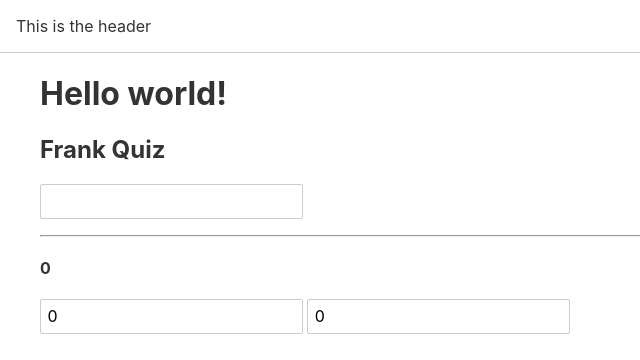
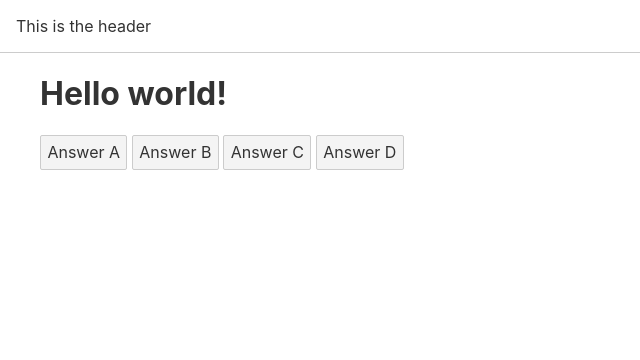
Before and after one commit to frankluongo/lut-svelte-for-beginners, a Svelte app in the folder levelup-quiz/: page / in a window 1280 px wide. Shown: the top 360 px of the page, without its empty margins (0-640 px from the left). Built offline with nearby package versions, Linux system fonts and the light colour scheme.

Commit message:
06: Basic Events

```diff
--- a/levelup-quiz/src/Quiz.svelte
+++ b/levelup-quiz/src/Quiz.svelte
@@ -1,17 +1,22 @@
 <script>
   import Container from "./Global/Container.svelte";
-  export let quizName = "Scott Quiz";
-  let title = "";
-  let a = 0;
-  let b = 0;
+
+  let result = "";
+  let correctAnswer = "b";
+
+  function handleButtonClick(input) {
+    pickAnswer(input);
+  }
+
+  function pickAnswer(value) {
+    result = value === correctAnswer ? "Correct" : "WRONG!";
+  }
 </script>
 
 <Container>
-  <h2>{quizName}</h2>
-  <h3>{title}</h3>
-  <input bind:value={title} type="text" />
-  <hr />
-  <h4>{a + b}</h4>
-  <input type="number" name="a" id="a" bind:value={a} />
-  <input type="number" name="b" id="b" bind:value={b} />
+  <h4>{result}</h4>
+  <button on:click={handleButtonClick.bind(this, 'a')}>Answer A</button>
+  <button on:click={handleButtonClick.bind(this, 'b')}>Answer B</button>
+  <button on:click={handleButtonClick.bind(this, 'c')}>Answer C</button>
+  <button on:click={handleButtonClick.bind(this, 'd')}>Answer D</button>
 </Container>
```
Also changed, not shown: 1 other file (tests, documents, lock files or other folders).
